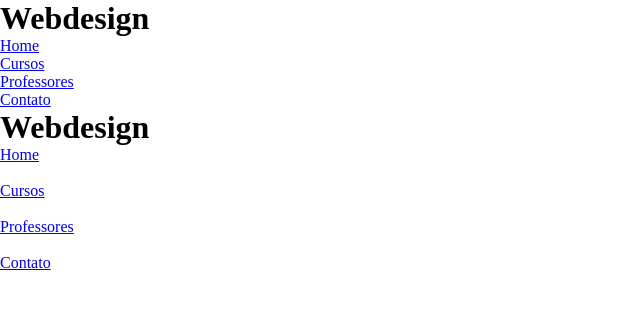
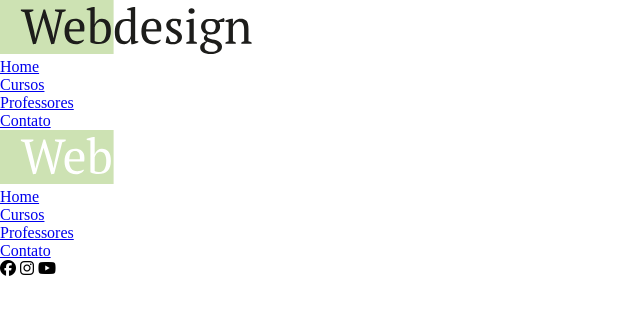
Before and after one commit to x97379554/CursoWedesingOneByOne, a plain HTML site: page ProjetoFinalCSS/index.html in a window 1280 px wide. Shown: the whole page, without its empty margins (0-640 px from the left). Drawn offline with Linux system fonts and the light colour scheme.

Commit message:
Recomeçando o projeto

```diff
--- a/ProjetoFinalCSS/index.html
+++ b/ProjetoFinalCSS/index.html
@@ -5,10 +5,14 @@
     <meta name="viewport" content="width=device-width, initial-scale=1.0">
     <title>home HTMl</title>
     <link rel="stylesheet" href="style.css">
+    <link rel="stylesheet" href="https://cdnjs.cloudflare.com/ajax/libs/font-awesome/6.6.0/css/all.min.css" integrity="sha512-Kc323vGBEqzTmouAECnVceyQqyqdsSiqLQISBL29aUW4U/M7pSPA/gEUZQqv1cwx4OnYxTxve5UMg5GT6L4JJg==" crossorigin="anonymous" referrerpolicy="no-referrer" />
 </head>
 <body>
-    <header class="container">
-        <h1 class="logo"><span>Web</span>design</h1>
+    <header>
+        <div class="container">
+            <div>
+                <img src="imgs/logo-webdesign 1@2x.svg" alt="Logo">
+            </div>
             <nav class="nav-bar">
                 <ul>
                     <li><a href="#">Home</a></li>
@@ -17,6 +21,8 @@
                     <li><a href="#">Contato</a></li>
                 </ul>
             </nav>
+
+        </div>
     </header>
         <main>
             <section>
@@ -28,24 +34,23 @@
     <footer class="container">
         <div class="main-footer">
             <div class="lg">
-                <h1 class="logo2"><span>Web</span>design</h1>
+                <div>
+                    <img src="imgs/logo-webdesign 2.svg" alt="">
+                </div>
             </div>
             <div class="submenu">
                 <ul>
-                    <a href="#">Home</a><br>
-                    <br>
-                    <a href="#">Cursos</a><br>
-                    <br>
-                    <a href="#">Professores</a><br>
-                    <br>
-                    <a href="#">Contato</a>
+                    <li><a href="#">Home</a></li>
+                    <li><a href="#">Cursos</a></li>
+                    <li><a href="#">Professores</a></li>
+                    <li><a href="#">Contato</a></li>
                 </ul>
+
             </div>
             <div class="redes">
-                <img src="imgs/f.png" alt="">
-                <img src="imgs/i.png" alt="">
-                <img src="imgs/y.png" alt="">
-                <img src="imgs/s.png" alt="">
+                <i class="fa-brands fa-facebook"></i>
+                <i class="fa-brands fa-instagram"></i>
+                <i class="fa-brands fa-youtube"></i>
             </div>
 
         </div>
```
Also changed, not shown: ProjetoFinalCSS/style.css (line endings or trailing spaces). Lines whose indentation alone changed are shown as unchanged.
